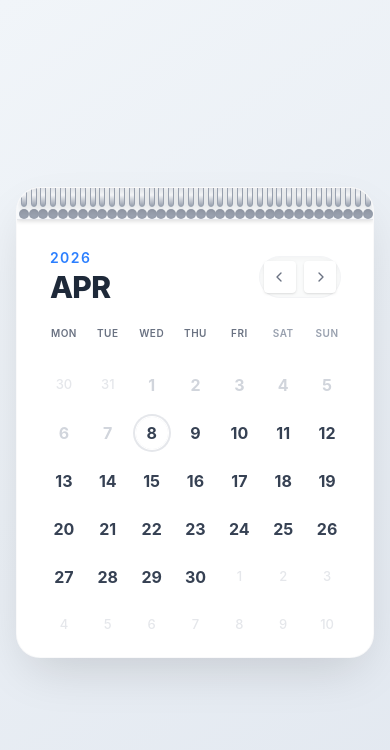
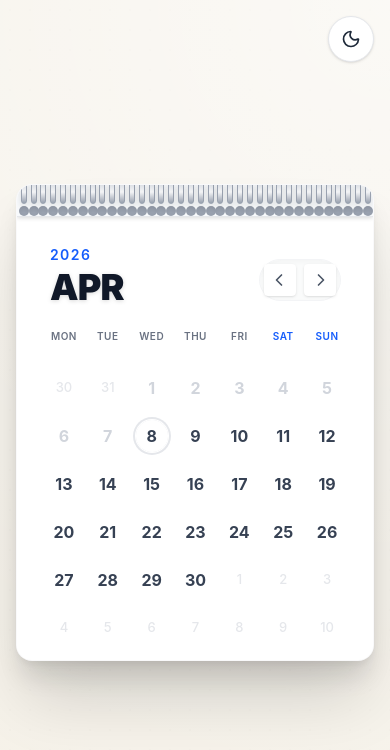
Before and after one commit to realhrishi/takeUforward, a Next.js app: page / in a window 390 px wide. Shown: the top 750 px of the page. Built offline with nearby package versions, Linux system fonts and the light colour scheme; grey boxes are pictures that could not be loaded.

Commit message:
UI/UX improvements and feature upgrades for calendar component

```diff
--- a/src/app/globals.css
+++ b/src/app/globals.css
@@ -15,7 +15,12 @@
 }
 
 body {
-  background: linear-gradient(145deg, #f1f5f9 0%, #e2e8f0 100%);
+  background-color: #F5F1E8;
+  /* Light mode warm beige wall */
+  background-image:
+    radial-gradient(circle at top right, rgba(255,255,255,0.6), transparent),
+    radial-gradient(rgba(0,0,0,0.01) 1px, transparent 1px);
+  background-size: 100% 100%, 20px 20px;
   color: var(--color-text-main);
   margin: 0;
   padding: 0;
@@ -24,9 +29,17 @@ body {
   display: flex;
   justify-content: center;
   align-items: center;
-  /* Smoother fonts */
   -webkit-font-smoothing: antialiased;
   -moz-osx-font-smoothing: grayscale;
+  transition: background-color 0.5s ease, background-image 0.5s ease;
+}
+
+html.dark body {
+  background-color: #121212;
+  color: #EAEAEA;
+  /* Dark mode deep neutral wall + subtle elevation lamp glow */
+  background-image:
+    radial-gradient(circle at 50% 10%, rgba(255, 255, 255, 0.05) 0%, transparent 70%);
 }
 
 /* Base custom scrollbar for text areas/lists */
@@ -44,6 +57,13 @@ body {
   background: #94a3b8;
 }
 
+html.dark .custom-scrollbar::-webkit-scrollbar-thumb {
+  background: #334155;
+}
+html.dark .custom-scrollbar::-webkit-scrollbar-thumb:hover {
+  background: #475569;
+}
+
 textarea {
   -ms-overflow-style: none;
   scrollbar-width: none;
@@ -52,13 +72,31 @@ textarea::-webkit-scrollbar {
   display: none;
 }
 
+/* Notes Lined Paper Effect */
+.notes-lines {
+  background-image: linear-gradient(transparent, transparent 31px, #f1f5f9 31px, #f1f5f9 32px);
+}
+html.dark .notes-lines {
+  background-image: linear-gradient(transparent, transparent 31px, #334155 31px, #334155 32px);
+}
+
 /* Premium smooth shadow Utilities */
 .shadow-premium {
   box-shadow: 0 4px 6px -1px rgba(0, 0, 0, 0.05),
-              0 10px 15px -3px rgba(0, 0, 0, 0.05),
-              0 25px 40px -5px rgba(0, 0, 0, 0.08);
+              0 20px 25px -5px rgba(0, 0, 0, 0.1),
+              0 45px 65px -10px rgba(0, 0, 0, 0.15);
+}
+
+html.dark .shadow-premium {
+  box-shadow: 0 4px 6px -1px rgba(0, 0, 0, 0.3),
+              0 20px 30px -5px rgba(0, 0, 0, 0.4),
+              0 45px 65px -10px rgba(0, 0, 0, 0.6);
 }
 
 .shadow-inner-soft {
   box-shadow: inset 0 2px 4px 0 rgba(0, 0, 0, 0.03);
 }
+
+html.dark .shadow-inner-soft {
+  box-shadow: inset 0 2px 4px 0 rgba(0, 0, 0, 0.2);
+}
--- a/src/app/page.tsx
+++ b/src/app/page.tsx
@@ -7,6 +7,7 @@ import { usePersistence } from '../hooks/usePersistence';
 import { SpiralBinding } from '../components/UI/SpiralBinding';
 import { NotesPanel } from '../components/Notes/NotesPanel';
 import { Note } from '../lib/types';
+import { Sun, Moon } from 'lucide-react';
 
 export default function Home() {
   const [notes, setNotes] = usePersistence<Note[]>('wall-calendar:notes', []);
@@ -15,29 +16,53 @@ export default function Home() {
 
   const [displayedMonth, setDisplayedMonth] = useState(new Date().getMonth());
   const [displayedYear, setDisplayedYear] = useState(new Date().getFullYear());
+  const [isDarkMode, setIsDarkMode] = usePersistence<boolean>('wall-calendar:theme-dark', false);
 
   const [mounted, setMounted] = useState(false);
-  useEffect(() => setMounted(true), []);
+
+  useEffect(() => {
+    setMounted(true);
+  }, []);
+
+  useEffect(() => {
+    // Sync dark mode purely on mount and state change
+    if (isDarkMode) {
+      document.documentElement.classList.add('dark');
+    } else {
+      document.documentElement.classList.remove('dark');
+    }
+  }, [isDarkMode]);
+
   if (!mounted) return <div className="min-h-screen bg-transparent" />;
 
   const isNotesOpen = !!selection.start;
 
   return (
     <main className="min-h-[100dvh] w-full flex items-center justify-center p-4 sm:p-8 relative">
-      <div className="w-full max-w-5xl bg-white rounded-[24px] flex flex-col relative shadow-[0_20px_50px_-12px_rgba(0,0,0,0.15)] overflow-hidden border border-gray-100/50 transition-all duration-300">
+      {/* Dark Mode Toggle */}
+      <button
+        onClick={() => setIsDarkMode(!isDarkMode)}
+        className="absolute top-4 sm:top-8 right-4 sm:right-8 p-3 rounded-full bg-white dark:bg-[#2A2A2A] shadow-sm border border-gray-200 dark:border-[#3A3A3A] text-gray-800 dark:text-[#EAEAEA] hover:scale-105 transition-all z-50 group"
+        aria-label="Toggle Dark Mode"
+      >
+        {isDarkMode ? <Sun size={20} className="group-hover:rotate-90 transition-transform duration-300" /> : <Moon size={20} className="group-hover:-rotate-12 transition-transform duration-300" />}
+      </button>
+
+      {/* Main Calendar Card Entity */}
+      <div className="w-full max-w-5xl bg-white dark:bg-[#1C1C1C] rounded-[16px] flex flex-col relative overflow-hidden border border-gray-100/50 dark:border-[#2A2A2A] transition-colors duration-500 shadow-premium">
 
         {/* Full-width continuous spiral binding at the top */}
         <SpiralBinding />
 
-        <div className="flex flex-col md:flex-row w-full bg-slate-50/30 relative z-10">
+        <div className="flex flex-col md:flex-row w-full relative z-10 transition-colors duration-500">
 
           {/* Left Side: Hero Image Section (40%) */}
-          <div className="w-full md:w-[40%] flex flex-col z-10">
+          <div className="w-full md:w-[40%] flex flex-col z-10 bg-[#FAFAFA] dark:bg-[#1a1a1a]">
             <HeroPanel />
           </div>
 
           {/* Right Side: Calendar & Notes Container (60%) */}
-          <div className="w-full md:w-[60%] flex flex-col p-6 lg:p-10 bg-white/95 backdrop-blur-xl relative shadow-[-15px_0_30px_rgba(0,0,0,0.03)] z-20 md:rounded-l-2xl border-l border-white">
+          <div className="w-full md:w-[60%] flex flex-col p-6 lg:p-10 bg-white dark:bg-[#222222] relative shadow-[-5px_0_30px_rgba(0,0,0,0.02)] dark:shadow-[-5px_0_20px_rgba(0,0,0,0.2)] z-20 md:rounded-l-[12px] border-l border-white dark:border-[#2c2c2c] transition-colors duration-500">
             <div className="w-full transition-all duration-500">
               <CalendarGrid
                 notes={notes}
@@ -56,7 +81,7 @@ export default function Home() {
                 isNotesOpen ? 'max-h-[400px] opacity-100 mt-6' : 'max-h-0 opacity-0 mt-0 pt-0'
               }`}
             >
-              <div className="flex-1 bg-white/60 backdrop-blur-2xl rounded-2xl p-5 md:p-6 border border-gray-100 shadow-[0_8px_30px_rgb(0,0,0,0.04)] ring-1 ring-black/[0.02]">
+              <div className="flex-1 bg-[#FAFAFA] dark:bg-[#1a1a1a] rounded-[12px] p-5 md:p-6 border border-gray-100 dark:border-[#2c2c2c] shadow-[0_8px_30px_rgb(0,0,0,0.02)] dark:shadow-[0_8px_30px_rgb(0,0,0,0.2)]">
                 <NotesPanel
                   notes={notes}
                   setNotes={setNotes}
--- a/src/components/Calendar/CalendarGrid.tsx
+++ b/src/components/Calendar/CalendarGrid.tsx
@@ -1,4 +1,4 @@
-import React, { useEffect, useState } from 'react';
+import React, { useEffect, useState, useRef } from 'react';
 import { CalendarHeader } from './CalendarHeader';
 import { CalendarCell } from './CalendarCell';
 import { useCalendar } from '../../hooks/useCalendar';
@@ -39,21 +39,36 @@ export function CalendarGrid({
     handleDateClick, handleDateHover
   } = useDateRange(selectionStart, selectionEnd, onSelectionChange);
 
-  const [animDirection, setAnimDirection] = useState<'left' | 'right' | null>(null);
+  const [animDirection, setAnimDirection] = useState<'up' | 'down' | null>(null);
+  const lastScrollTime = useRef(0);
 
   const onNext = () => {
-    setAnimDirection('right');
+    setAnimDirection('up');
     nextMonth();
   };
 
   const onPrev = () => {
-    setAnimDirection('left');
+    setAnimDirection('down');
     prevMonth();
+  };
+
+  const handleWheel = (e: React.WheelEvent<HTMLDivElement>) => {
+    const now = Date.now();
+    if (now - lastScrollTime.current < 600) return; // Wait 600ms between scrolls to prevent hyper-scrolling
+
+    // Some trackpads send small deltas, require a reasonable threshold
+    if (e.deltaY > 15) {
+      onNext();
+      lastScrollTime.current = now;
+    } else if (e.deltaY < -15) {
+      onPrev();
+      lastScrollTime.current = now;
+    }
   };
 
   useEffect(() => {
     if (animDirection) {
-      const timer = setTimeout(() => setAnimDirection(null), 300);
+      const timer = setTimeout(() => setAnimDirection(null), 400);
       return () => clearTimeout(timer);
     }
   }, [animDirection, currentMonth]);
@@ -64,7 +79,10 @@ export function CalendarGrid({
   ];
 
   return (
-    <div className="flex flex-col w-full h-full bg-white relative pt-1 md:pt-0">
+    <div
+      className="flex flex-col w-full h-full relative pt-1 md:pt-0"
+      onWheel={handleWheel}
+    >
       <CalendarHeader
         monthName={monthNames[currentMonth]}
         year={currentYear}
@@ -72,27 +90,32 @@ export function CalendarGrid({
         onPrev={onPrev}
       />
 
-      <div className="overflow-hidden flex-1 flex flex-col relative w-full h-full pb-2">
+      <div className="overflow-hidden flex-1 flex flex-col relative w-full h-full pb-2 select-none group">
+        {/* Subtle scroll hint appears on hover over the grid area */}
+        <div className="absolute top-1/2 left-1/2 -translate-x-1/2 -translate-y-1/2 opacity-0 group-hover:opacity-5 pointer-events-none transition-opacity duration-1000 flex flex-col items-center">
+          <span className="text-4xl text-gray-400 font-bold tracking-widest uppercase">Scroll</span>
+        </div>
+
         {/* Day of Week Headers */}
-        <div className="grid grid-cols-7 mb-4">
+        <div className="grid grid-cols-7 mb-4 relative z-10">
           {['MON', 'TUE', 'WED', 'THU', 'FRI', 'SAT', 'SUN'].map((d, i) => (
-            <div key={i} className={`flex justify-center text-[10px] md:text-xs font-semibold tracking-wider ${i >= 5 ? 'text-gray-400' : 'text-gray-500'}`}>
+            <div key={i} className={`flex justify-center text-[10px] md:text-xs font-semibold tracking-wider ${i >= 5 ? 'text-blue-600 dark:text-[#EAEAEA]' : 'text-gray-500 dark:text-[#A0A0A0]'}`}>
               {d}
             </div>
           ))}
         </div>
 
-        {/* Grid Container with Slide Animation */}
+        {/* Grid Container with Vertical Slide Animation */}
         <div className="relative flex-1 min-h-[260px] md:min-h-[300px] w-full mt-2">
           <div
             key={`${currentYear}-${currentMonth}`}
             className="grid grid-cols-7 gap-y-2 absolute inset-0"
             style={{
-              animation: animDirection === 'right'
-                ? 'slideLeft 300ms cubic-bezier(0.4, 0, 0.2, 1) forwards'
-                : animDirection === 'left'
-                  ? 'slideRight 300ms cubic-bezier(0.4, 0, 0.2, 1) forwards'
-                  : 'fadeIn 300ms ease-out forwards'
+              animation: animDirection === 'up'
+                ? 'slideUp 400ms cubic-bezier(0.22, 1, 0.36, 1) forwards'
+                : animDirection === 'down'
+                  ? 'slideDown 400ms cubic-bezier(0.22, 1, 0.36, 1) forwards'
+                  : 'fadeIn 400ms ease-out forwards'
             }}
             role="grid"
           >
@@ -144,17 +167,17 @@ export function CalendarGrid({
       </div>
 
       <style dangerouslySetInnerHTML={{__html: `
-        @keyframes slideLeft {
-          0% { opacity: 0; transform: translateX(15px); }
-          100% { opacity: 1; transform: translateX(0); }
+        @keyframes slideUp {
+          0% { opacity: 0; transform: translateY(20px) scale(0.98); }
+          100% { opacity: 1; transform: translateY(0) scale(1); }
         }
-        @keyframes slideRight {
-          0% { opacity: 0; transform: translateX(-15px); }
-          100% { opacity: 1; transform: translateX(0); }
+        @keyframes slideDown {
+          0% { opacity: 0; transform: translateY(-20px) scale(0.98); }
+          100% { opacity: 1; transform: translateY(0) scale(1); }
         }
         @keyframes fadeIn {
-          from { opacity: 0; }
-          to { opacity: 1; }
+          from { opacity: 0; transform: scale(0.98); }
+          to { opacity: 1; transform: scale(1); }
         }
       `}} />
     </div>
--- a/src/components/Calendar/CalendarHeader.tsx
+++ b/src/components/Calendar/CalendarHeader.tsx
@@ -13,20 +13,20 @@ export function CalendarHeader({ monthName, year, onNext, onPrev }: CalendarHead
   return (
     <div className="flex justify-between items-end mb-6 relative z-20 w-full px-2">
       <div className="flex flex-col">
-        <div className="text-blue-500 font-semibold tracking-widest text-sm uppercase mb-1">
+        <div className="text-blue-600 dark:text-[#A0A0A0] font-semibold tracking-widest text-sm md:text-base uppercase mb-1 transition-colors duration-300">
           {year}
         </div>
-        <h2 className="text-3xl md:text-4xl font-extrabold text-gray-800 tracking-tight leading-none" aria-live="polite">
+        <h2 className="text-4xl md:text-5xl font-black text-gray-900 dark:text-[#EAEAEA] tracking-tight leading-none drop-shadow-sm dark:drop-shadow-none transition-colors duration-300" aria-live="polite">
           {monthName}
         </h2>
       </div>
 
-      <div className="flex gap-2 items-center mb-1 bg-gray-50/80 p-1 rounded-full shadow-inner-soft border border-gray-100">
-        <IconButton onClick={onPrev} aria-label="Previous month" className="w-8 h-8 rounded-full border-none bg-white hover:bg-blue-50 hover:text-blue-600 text-gray-500 shadow-sm transition-all duration-200 focus:ring-2 focus:ring-blue-400">
-          <ChevronLeft className="w-4 h-4 ml-[-2px]" />
+      <div className="flex gap-2 items-center mb-1 bg-gray-50/80 dark:bg-[#2A2A2A] p-1 rounded-full shadow-inner-soft border border-gray-100 dark:border-[#333]">
+        <IconButton onClick={onPrev} aria-label="Previous month" className="w-8 h-8 md:w-10 md:h-10 rounded-full border-none bg-white dark:bg-[#1C1C1C] hover:bg-blue-50 dark:hover:bg-[#333] hover:text-blue-600 dark:hover:text-[#EAEAEA] text-gray-600 dark:text-[#a0a0a0] shadow-sm transition-all duration-200 focus:ring-2 focus:ring-blue-400">
+          <ChevronLeft className="w-5 h-5 ml-[-2px]" />
         </IconButton>
-        <IconButton onClick={onNext} aria-label="Next month" className="w-8 h-8 rounded-full border-none bg-white hover:bg-blue-50 hover:text-blue-600 text-gray-500 shadow-sm transition-all duration-200 focus:ring-2 focus:ring-blue-400">
-          <ChevronRight className="w-4 h-4 ml-[2px]" />
+        <IconButton onClick={onNext} aria-label="Next month" className="w-8 h-8 md:w-10 md:h-10 rounded-full border-none bg-white dark:bg-[#1C1C1C] hover:bg-blue-50 dark:hover:bg-[#333] hover:text-blue-600 dark:hover:text-[#EAEAEA] text-gray-600 dark:text-[#a0a0a0] shadow-sm transition-all duration-200 focus:ring-2 focus:ring-blue-400">
+          <ChevronRight className="w-5 h-5 ml-[2px]" />
         </IconButton>
       </div>
     </div>
```
Also changed, not shown: src/components/Calendar/CalendarCell.tsx (+9 -9 lines), src/components/Notes/NotesPanel.tsx (+3 -4 lines).
